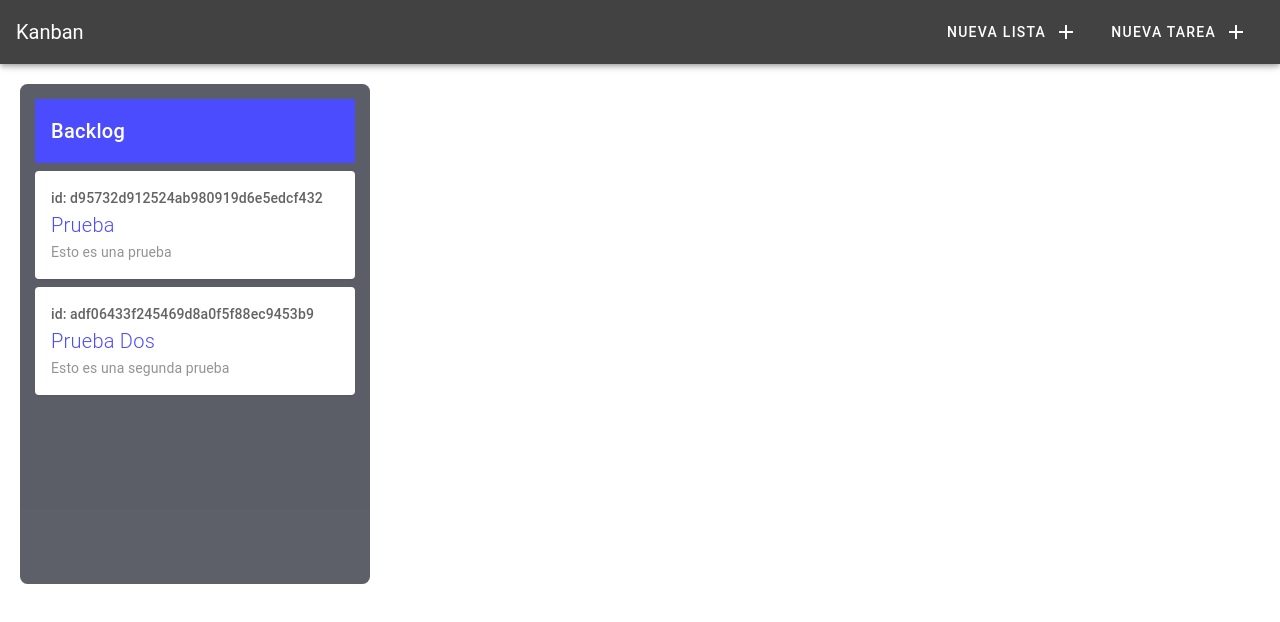
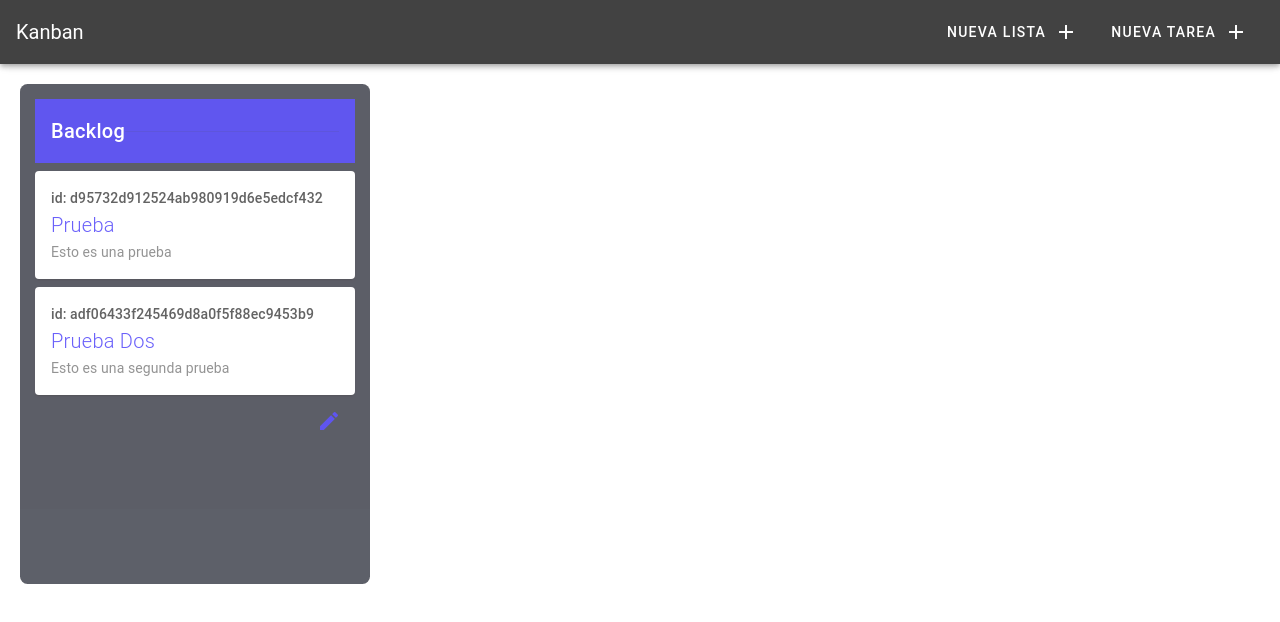
Before and after one commit to mdelarosa90/kanban-vue, a Vue app: page / in a window 1280 px wide. Shown: the top 622 px of the page. Built offline with nearby package versions, Linux system fonts and the light colour scheme; a small style sheet from the web is missing.

Commit message:
Fix bug with tasks, update lists, add edit button

```diff
--- a/src/components/Card.vue
+++ b/src/components/Card.vue
@@ -1,22 +1,86 @@
 <template>
-    <div :id="id" class="board">
-      <v-card-title v-bind:style="{backgroundColor: color}">
-        <span class="white--text">{{title}}</span>
+    <div :id="data.id" class="board pointer">
+      <v-card-title v-bind:style="{backgroundColor: data.headerColor}">
+        <span class="white--text">{{data.name}}</span>
+        <v-divider></v-divider>
+        <!-- <v-menu bottom left>
+            <template v-slot:activator="{ on, attrs }">
+              <v-btn
+                dark
+                icon
+                v-bind="attrs"
+                v-on="on"
+              >
+                <v-icon>mdi-dots-vertical</v-icon>
+              </v-btn>
+            </template>
+
+            <v-list>
+              <v-list-item
+                v-for="(item, i) in items"
+                :key="i"
+                @click="editarLista(data)"
+              >
+                <v-list-item-title>{{ item.title }}</v-list-item-title>
+              </v-list-item>
+            </v-list>
+        </v-menu> -->
       </v-card-title>
       <slot></slot>
+      <!-- <List v-bind:list="listEdit ? defaultBoard : emptyBoard" /> -->
     </div>
 </template>
 <script>
+import { mapState, mapGetters } from "vuex";
+import List from './List';
 export default {
   name: "board",
-  props: ["id", "title", "color"],
+  components: {
+    List
+  },
+  props: {
+    data: {
+      type: Object,
+      default: {
+        id: '',
+        headerColor: '',
+        name: '',
+        tareas: []
+      }
+    }
+  },
+  data: () => {
+    return {
+      defaultBoard: {
+        id: '',
+        name: '',
+        headerColor: '',
+        tareas: []
+      },
+      items: [
+        { title: 'Editar' },
+      ],
+    }
+  },
+  computed: {
+    ...mapState(["boards", "editNewList", "openBoard"]),
+    ...mapGetters(['listEdit']),
+     emptyBoard(){
+      return {name: '', headerColor: '', id:'', tareas: []}
+    }
+  },
   methods: {
       drop: e => {
           const card_id = e.dataTransfer.getData('card_id');
           const card = document.getElementById(card_id);
           card.style.display = "block";
           e.target.appendChild(card);
-      }
+      },
+      editarLista(data) {
+      this.$store.state.editNewList = true;
+      this.defaultBoard = {...data};
+      this.$store.state.openBoard = true;
+    },
   }
 };
 </script>
@@ -51,4 +115,8 @@ export default {
 .index {
   z-index: 5000 !important;
 }
+
+.pointer {
+  cursor: pointer;
+}
 </style>
--- a/src/components/Dashboard.vue
+++ b/src/components/Dashboard.vue
@@ -2,7 +2,7 @@
   <v-container fluid style="overflow-x: 'auto'">
     <div class="board-canvas">
       <div v-for="column in boards" :key="column.id" class="ml-5 mt-5 board-list">
-        <Board :id="column.id" :title="column.name" :color="column.headerColor">
+        <Board :data="column">
           <draggable
             :list="column.tareas"
             ghost-class="ghost-card"
@@ -19,7 +19,7 @@
               class="mt-2"
               @dblclick="editarTarea(item, column.id)"
             >
-              <v-card-title class="flex-column align-start">
+              <v-card-title class="flex-column align-start pointer">
                 <span class="text-sm-h5 text-md-subtitle-2">id: {{item.id}}</span>
                 <span
                   class="title font-weight-light text-sm-h5 text-md-h6"
@@ -28,12 +28,18 @@
               </v-card-title>
               <v-card-subtitle>{{item.description}}</v-card-subtitle>
             </v-card>
+            <v-flex class="d-flex align-content-end">
+              <v-divider></v-divider>
+              <v-btn class="ma-2" text icon :color="column.headerColor" @click="editList(column)">
+                <v-icon>mdi-pencil</v-icon>
+              </v-btn>
+            </v-flex>
           </draggable>
         </Board>
       </div>
     </div>
     <Task v-bind:task="editMode ? itemSelected : defaultItem" v-bind:board="boardSelected" />
-    <List />
+    <List v-bind:list="editNewList ? defaultBoard : emptyBoard" />
   </v-container>
 </template>
 
@@ -58,17 +64,25 @@ export default {
       id: ""
     },
     defaultItem: {
-      title: '',
-      description: '',
-      id: '',
-      boardId: ''
+      title: "",
+      description: "",
+      id: "",
+      boardId: ""
+    },
+    defaultBoard: {
+      name: "",
+      headerColor: "",
+      tareas: []
     },
     boardSelected: "",
     title: ""
   }),
   computed: {
-    ...mapState(["boards", "editMode"]),
+    ...mapState(["boards", "editMode", "editNewList"]),
     ...mapGetters(["allTasks"]),
+    emptyBoard() {
+      return { name: "", headerColor: "", id: "", tareas: [] };
+    }
   },
   methods: {
     editarTarea(data, board) {
@@ -77,6 +91,11 @@ export default {
       this.boardSelected = board;
       this.$store.state.editMode = true;
     },
+    editList(data) {
+      this.defaultBoard = { ...data };
+      this.$store.state.editNewList = true;
+      this.$store.state.openBoard = true;
+    },
     dragStart: e => {
       const target = e.target;
       e.dataTransfer.setData("card_id", target.id);
@@ -84,7 +103,7 @@ export default {
         target.style.display = "none";
       }, 0);
     }
-  },
+  }
 };
 </script>
 
@@ -158,4 +177,16 @@ export default {
 ::-webkit-scrollbar-thumb:hover {
   background: #555;
 }
+
+.emphasize-max {
+  z-index: 2000 !important;
+}
+
+.emphasize-min {
+  z-index: 0 !important;
+}
+
+.pointer {
+  cursor: "pointer" !important;
+}
 </style>
--- a/src/components/List.vue
+++ b/src/components/List.vue
@@ -33,7 +33,7 @@
               v-else-if="editNewList"
               color="warning darken-3"
               text
-              @click="editList(list)"
+              @click="updateList(list)"
             >Actualizar</v-btn>
           </v-card-actions>
         </v-form>
@@ -42,7 +42,7 @@
   </v-row>
 </template>
 <script>
-import { mapMutations, mapState } from "vuex";
+import { mapMutations, mapState, mapGetters } from "vuex";
 export default {
   props: {
     list: {
@@ -68,10 +68,13 @@ export default {
     };
   },
   computed: {
-    ...mapState(["openBoard", "editNewList"])
+    ...mapState(["openBoard", "editNewList"]),
+    listCopy() {
+      return {...this.list}
+    }
   },
   methods: {
-    ...mapMutations(["addList", "closeEditList", "editList"])
+    ...mapMutations(["addList", "closeEditList", "updateList"])
   }
 };
 </script>
--- a/src/store/index.js
+++ b/src/store/index.js
@@ -22,7 +22,7 @@ export default new Vuex.Store({
     boards: [{
       id: generateUUID(),
       name: 'Backlog',
-      headerColor: 'blue',
+      headerColor: '#1C0DF7ED',
       tareas: [
         {
           id:  generateUUID(),
@@ -65,18 +65,19 @@ export default new Vuex.Store({
       state.openBoard = false;
       return state.boards = [...state.boards, newBoard];
     },
-    editList(state, item) {
-
-    },
     openNewList(state) {
       state.editNewList = false;
       return state.openBoard = true;
     },
     closeEditList(state) {
+      state.editNewList = false;
       return state.openBoard = false;
     },
     updateList(state, value) {
-      console.log('VALOR', value);
+      state.openBoard = false;
+      state.editNewList = false;
+      const indexBoard = state.boards.findIndex(b => b.id === value.id);
+      Vue.set(state.boards, indexBoard, value)
     }
   },
   actions: {
@@ -84,6 +85,7 @@ export default new Vuex.Store({
   modules: {
   },
   getters: {
-    allTasks: state => state.boards
+    allTasks: state => state.boards,
+    listEdit: state => state.editNewList
   }
 })
```
